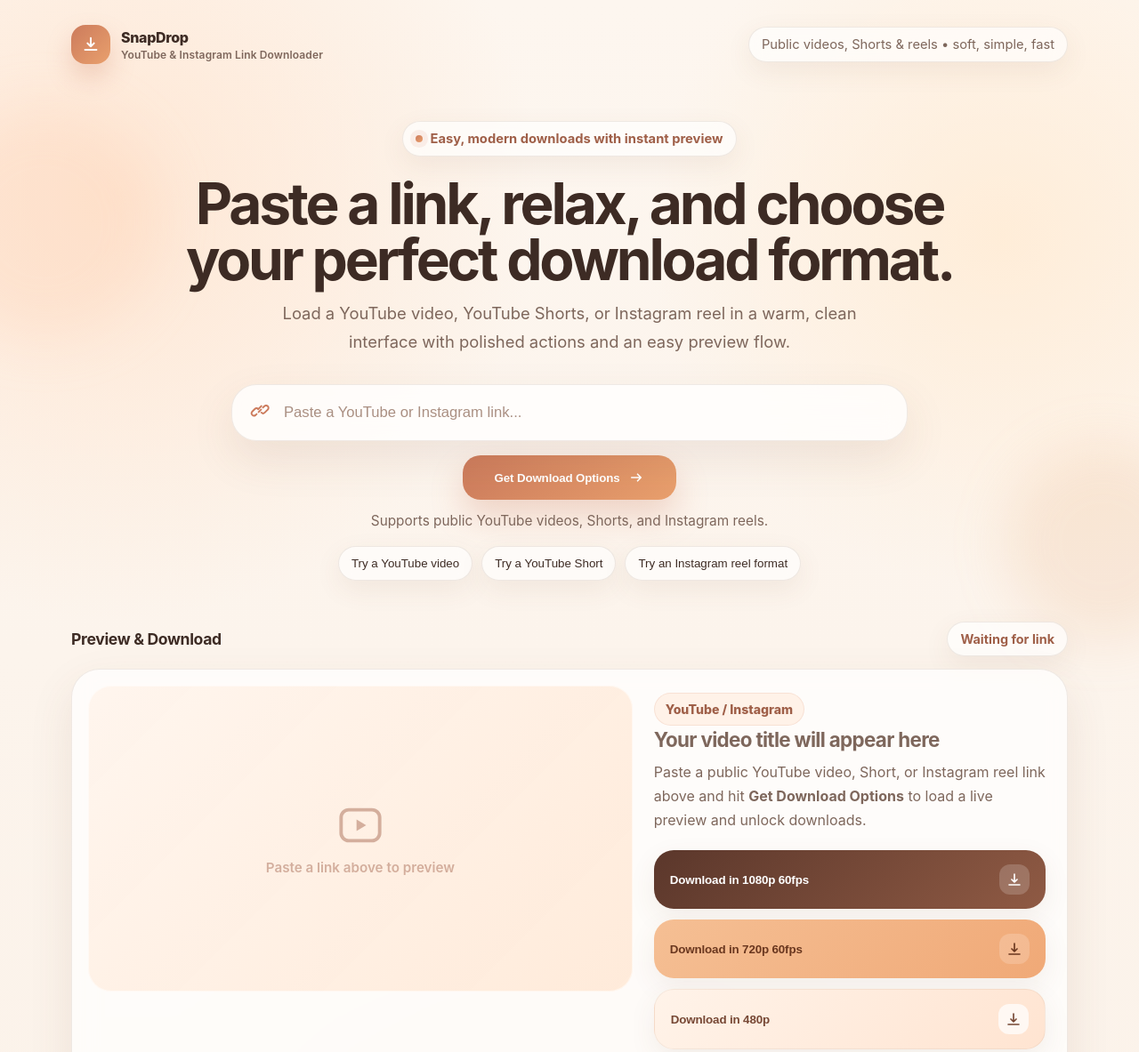
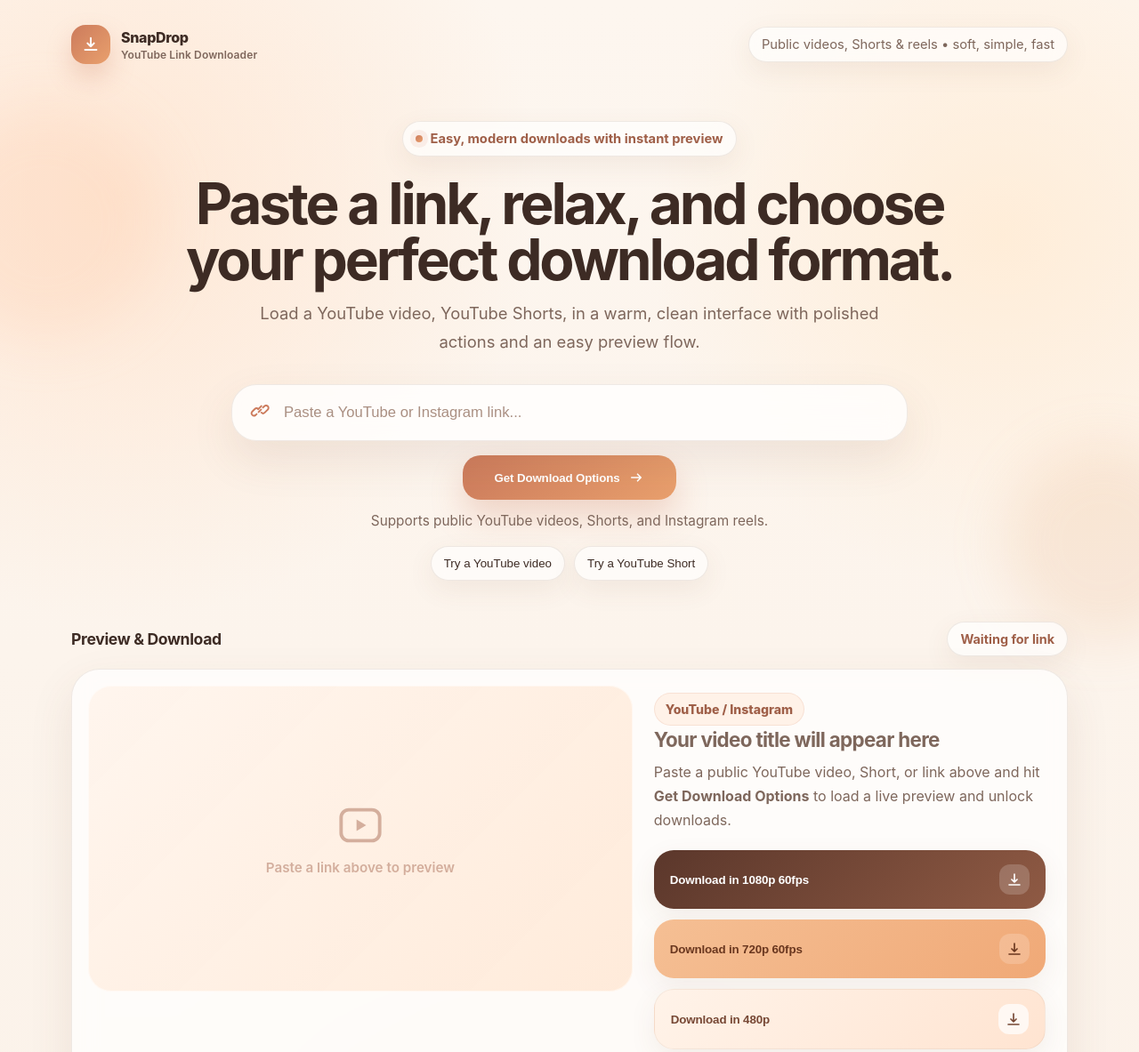
Before and after one commit to Orbitlol/snapdrop, a website: page index.html in a window 1280 px wide. Shown: the top 1183 px of the page at 89% size. Drawn offline with Linux system fonts and the light colour scheme.

Commit message:
Refine title and descriptions for YouTube downloads
Updated title and meta descriptions to focus on YouTube downloads only. Removed references to Instagram reels.

```diff
--- a/index.html
+++ b/index.html
@@ -3,25 +3,25 @@
 <head>
   <meta charset="UTF-8" />
   <meta name="viewport" content="width=device-width, initial-scale=1.0" />
-  <title>SnapDrop — YouTube & Instagram Link Downloader</title>
+  <title>SnapDrop — YouTube Downloader</title>
 
   <!-- SEO Meta Tags -->
-  <meta name="description" content="SnapDrop lets you download YouTube Shorts and Instagram Reels for free — no app, no sign-up. Paste your link, preview instantly, and save as MP4 or MP3 in seconds." />
+  <meta name="description" content="SnapDrop lets you download YouTube Shorts for free — no app, no sign-up. Paste your link, preview instantly, and save as MP4 or MP3 in seconds." />
   <meta name="keywords" content="youtube shorts downloader, instagram reel downloader, download youtube shorts, save instagram reels, shorts to mp4, reel downloader online, free video downloader no app, download reels without watermark, youtube shorts to mp3, snapdrop downloader" />
   <meta name="author" content="SnapDrop" />
   <meta name="robots" content="index, follow" />
 
   <!-- Open Graph -->
   <meta property="og:type" content="website" />
-  <meta property="og:title" content="SnapDrop — Download YouTube Shorts & Instagram Reels Free" />
-  <meta property="og:description" content="The easiest way to download YouTube Shorts and Instagram Reels. No app, no watermark, no sign-up. Just paste your link and save." />
+  <meta property="og:title" content="SnapDrop — Download YouTube Shorts Free" />
+  <meta property="og:description" content="The easiest way to download YouTube Shorts. No app, no watermark, no sign-up. Just paste your link and save." />
   <meta property="og:image" content="https://snapdrop.vercel.app/og-image.png" />
   <meta property="og:url" content="https://snapdrop.vercel.app" />
 
   <!-- Twitter Card -->
   <meta name="twitter:card" content="summary_large_image" />
-  <meta name="twitter:title" content="SnapDrop — Download YouTube Shorts & Instagram Reels Free" />
-  <meta name="twitter:description" content="The easiest way to download YouTube Shorts and Instagram Reels. No app, no watermark, no sign-up." />
+  <meta name="twitter:title" content="SnapDrop — Download YouTube Shorts" />
+  <meta name="twitter:description" content="The easiest way to download YouTube Shorts. No app, no watermark, no sign-up." />
   <style>
     :root{
       --bg:#fdf6ef;
@@ -632,7 +632,7 @@
         </span>
         <span>
           SnapDrop
-          <small>YouTube & Instagram Link Downloader</small>
+          <small>YouTube Link Downloader</small>
         </span>
       </a>
       <div class="top-pill">Public videos, Shorts & reels • soft, simple, fast</div>
@@ -641,7 +641,7 @@
     <section class="hero">
       <div class="eyebrow"><span class="dot"></span> Easy, modern downloads with instant preview</div>
       <h1>Paste a link, relax, and choose your perfect download format.</h1>
-      <p>Load a YouTube video, YouTube Shorts, or Instagram reel in a warm, clean interface with polished actions and an easy preview flow.</p>
+      <p>Load a YouTube video, YouTube Shorts, in a warm, clean interface with polished actions and an easy preview flow.</p>
 
       <form id="downloaderForm" class="downloader-form">
         <label class="input-wrap" id="inputWrap">
@@ -664,7 +664,6 @@
       <div class="quick-links">
         <button class="chip" type="button" data-demo="https://www.youtube.com/watch?v=dQw4w9WgXcQ">Try a YouTube video</button>
         <button class="chip" type="button" data-demo="https://www.youtube.com/shorts/aqz-KE-bpKQ">Try a YouTube Short</button>
-        <button class="chip" type="button" data-demo="https://www.instagram.com/reel/Cu6C7e4A1B9/">Try an Instagram reel format</button>
       </div>
     </section>
 
@@ -694,7 +693,7 @@
               <div class="platform-pill" id="platformPill">YouTube / Instagram</div>
             </div>
             <h3 id="previewTitle" style="color:var(--muted);font-size:1.4rem;">Your video title will appear here</h3>
-            <p id="previewDescription">Paste a public YouTube video, Short, or Instagram reel link above and hit <strong>Get Download Options</strong> to load a live preview and unlock downloads.</p>
+            <p id="previewDescription">Paste a public YouTube video, Short, or link above and hit <strong>Get Download Options</strong> to load a live preview and unlock downloads. </p>
             <a id="sourceLink" class="source-link" href="#" target="_blank" rel="noopener noreferrer" style="display:none;">
               Open original link
               <svg width="16" height="16" viewBox="0 0 24 24" fill="none" aria-hidden="true">
```
